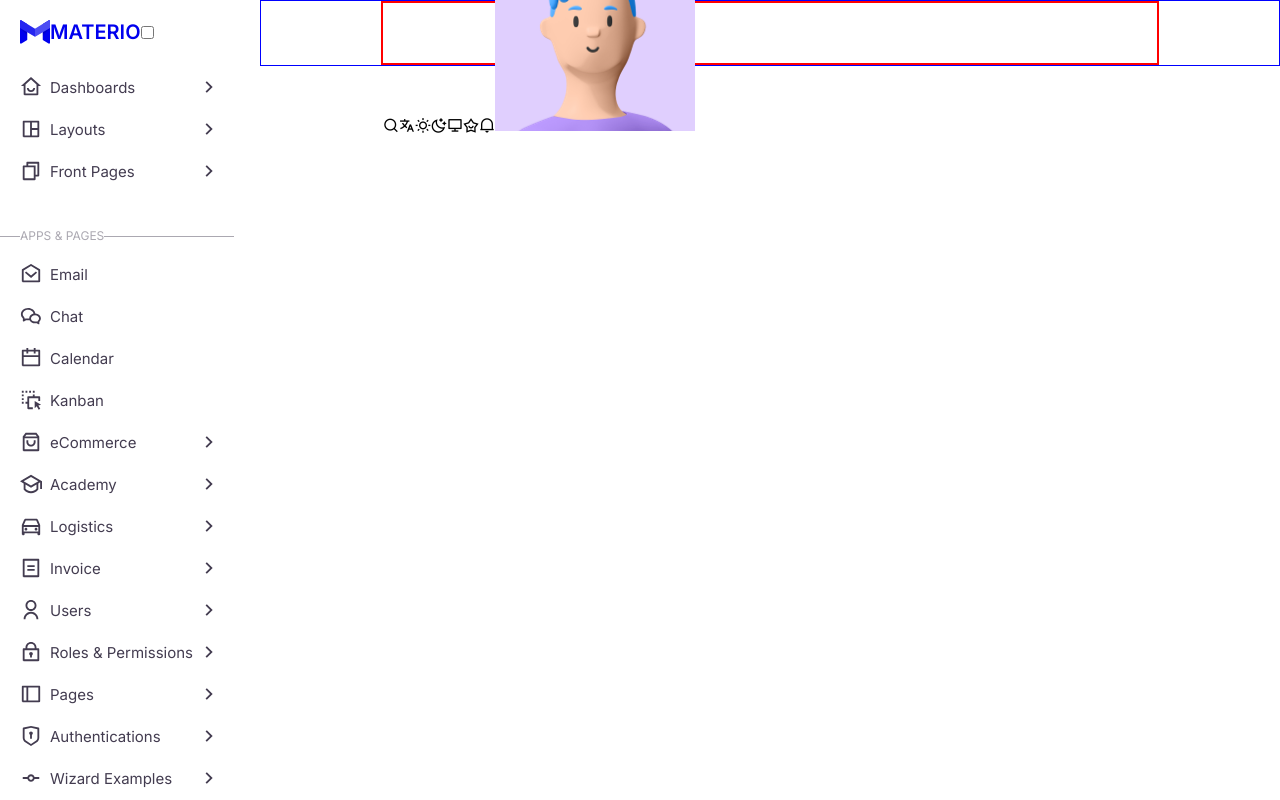
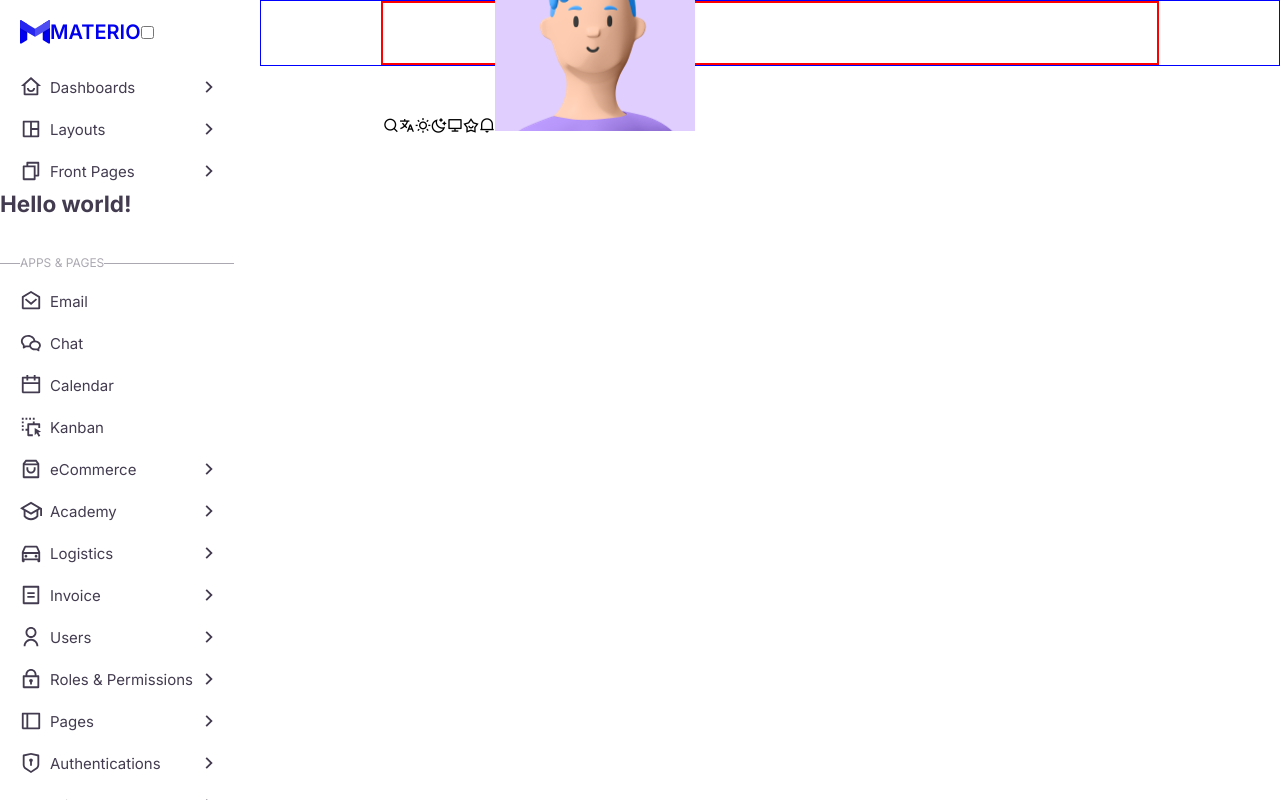
Before and after one commit to dendy01/AdminPanel, a Vue app: page / in a window 1280 px wide. Built offline with nearby package versions, Linux system fonts and the light colour scheme.

Commit message:
add changes

```diff
--- a/src/components/VSidebar.vue
+++ b/src/components/VSidebar.vue
@@ -29,6 +29,8 @@
                 </ul>
 
             </li>
+
+            <h1>Hello world!</h1>
 
         </ul>
 
```
